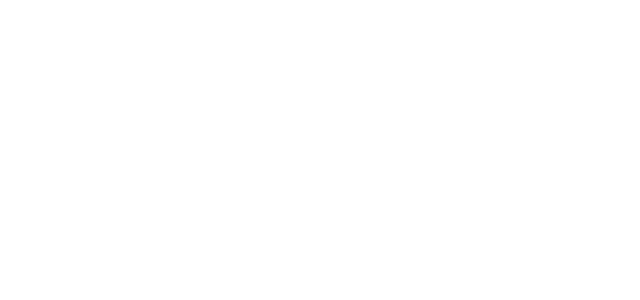
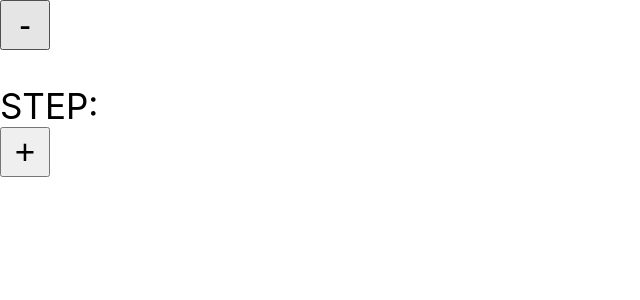
Before and after one commit to samade747/Date-and-Counter-Project-with-React, a React (Create React App) app in the folder counterapp/: page / in a window 1280 px wide. Shown: the top 300 px of the page, without its empty margins (0-640 px from the left). Built offline with nearby package versions, Linux system fonts and the light colour scheme.

Commit message:
1009am 18 2 2024

```diff
--- a/counterapp/src/App.js
+++ b/counterapp/src/App.js
@@ -1,5 +1,7 @@
 import logo from './logo.svg';
 import './App.css';
+import Header from './components/Header';
+import { useState } from "react"
 
 function App() {
 
@@ -9,7 +11,7 @@
 
   return (
     <div>
-
+      <Header />
     </div>
   );
 }
--- a/counterapp/src/components/Header.js
+++ b/counterapp/src/components/Header.js
@@ -9,8 +9,10 @@
 
 
     return(
-
-
-
+        <div class="button">
+            <button onClick={increment} style={{width: "50px", height: "50px", fontSize: "35px"}}>-</button>
+            <p style={{fontWeight: "800px", fontSize: "35px", marginBottom: "0"}}>STEP: {}</p>
+            <button onClick={decrement} style={{width: "50px", height: "50px", fontSize: "35px"}}>+</button>
+        </div>
     )
 }
```
